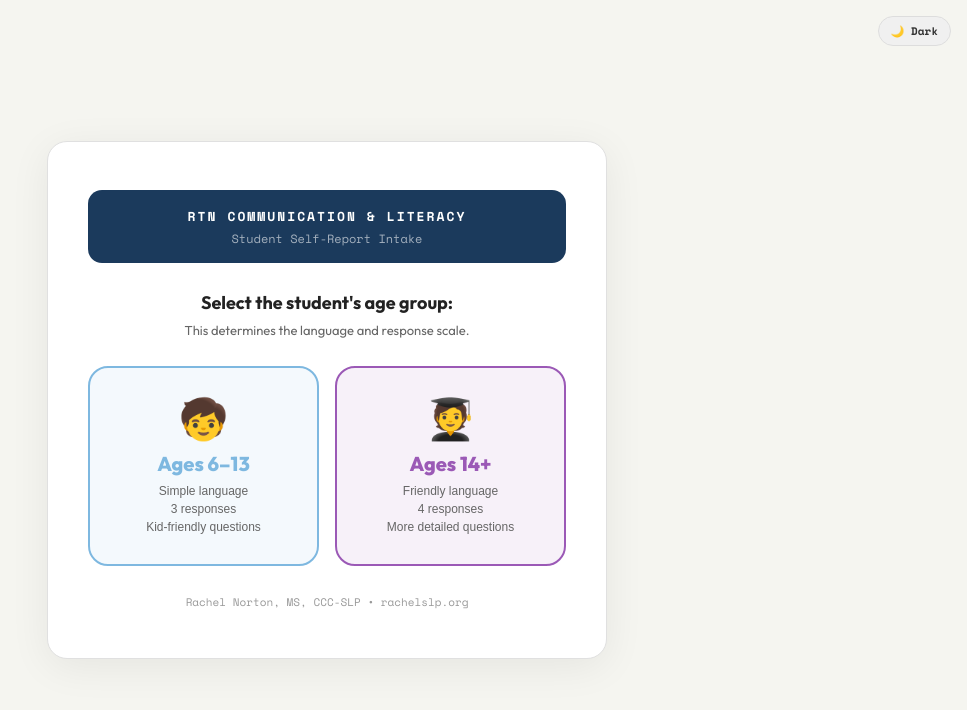
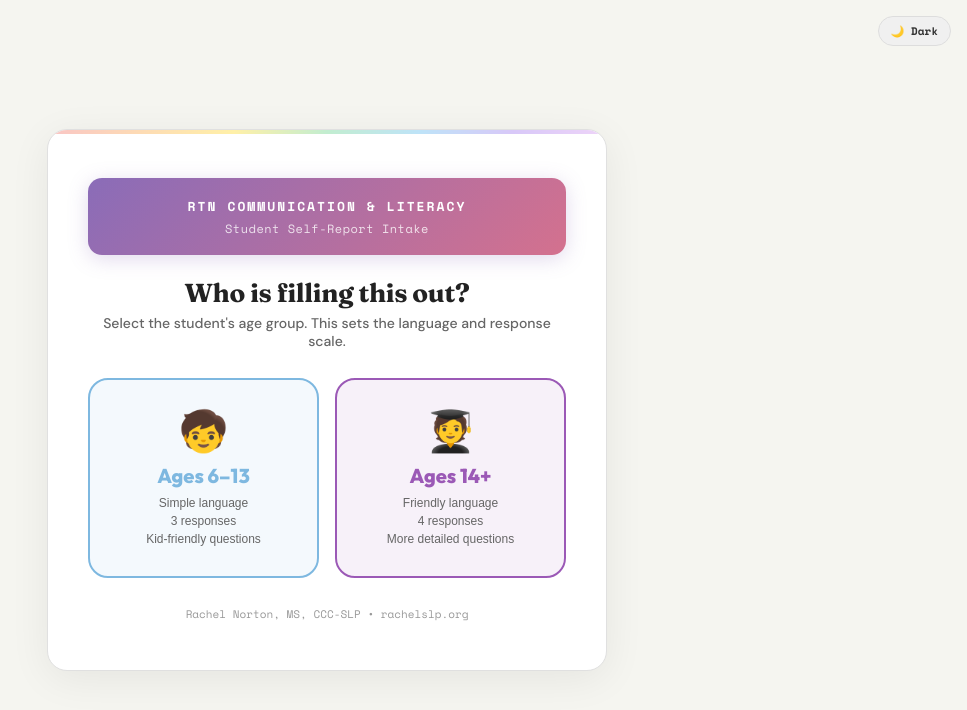
Before and after one commit to traumainformedslp-rachel/rtn-digital-intake, a React (Vite) app: page / in a window 1280 px wide. Shown: the top 710 px of the page, without its empty margins (313-1280 px from the left). Built offline with nearby package versions, Linux system fonts and the light colour scheme.

Commit message:
Add files via upload

```diff
--- a/index.html
+++ b/index.html
@@ -7,7 +7,7 @@
     <meta name="description" content="Interactive student self-report intake form for SLPs and reading specialists. Neurodiversity-affirming, strengths-based, evidence-informed." />
     <link rel="preconnect" href="https://fonts.googleapis.com" />
     <link rel="preconnect" href="https://fonts.gstatic.com" crossorigin />
-    <link href="https://fonts.googleapis.com/css2?family=Outfit:wght@300;400;600;700;800&family=Space+Mono:wght@400;700&display=swap" rel="stylesheet" />
+    <link href="https://fonts.googleapis.com/css2?family=Fraunces:opsz,wght@9..144,400;9..144,600;9..144,700&family=DM+Sans:wght@400;500;600;700&family=Outfit:wght@300;400;600;700;800&family=Space+Mono:wght@400;700&display=swap" rel="stylesheet" />
   </head>
   <body>
     <div id="root"></div>
--- a/src/App.jsx
+++ b/src/App.jsx
@@ -1,27 +1,32 @@
 import { useState, createContext, useContext } from "react";
 
 // ───────────── THEME ─────────────
+
+const GRADIENT = "linear-gradient(135deg, #8a6cb8, #d4718e)";
+const RAINBOW = "linear-gradient(90deg, #F9C5C5, #FDDBB4, #FFF0A8, #C2EDD0, #BEE3F8, #D8C8F8, #EED4F8)";
 
 const themes = {
   dark: {
     bg: "#0a0a0a", card: "#111111", border: "#1e1e1e", inputBg: "#0a0a0a",
     text: "#e8e8e8", textMuted: "#888", textDim: "#555", textSub: "#aaa",
-    accent: "#7eb8e0", checkColor: "#7eb8e0", checkBg: "#0c1520",
+    accent: "#b9a0dc", checkColor: "#b9a0dc", checkBg: "#1a1226",
     welcomeBg: "#111", welcomeBorder: "#1e1e1e",
     rowBg: "#0d0d0d", rowBgSel: "#111",
     btnBorder: "#333", btnBg: "#1a1a1a",
     footerBg: "#111", stickyBg: "#111",
     printBtnBg: "#fff", printBtnColor: "#0a0a0a",
+    gradient: GRADIENT, rainbow: RAINBOW,
   },
   light: {
     bg: "#f5f5f0", card: "#ffffff", border: "#e0e0e0", inputBg: "#fafafa",
     text: "#222222", textMuted: "#666", textDim: "#999", textSub: "#555",
-    accent: "#3B7DD8", checkColor: "#3B7DD8", checkBg: "#EAF2FF",
-    welcomeBg: "#fff8f0", welcomeBorder: "#ffe0c8",
-    rowBg: "#fafbfc", rowBgSel: "#f8fdf8",
+    accent: "#8a6cb8", checkColor: "#8a6cb8", checkBg: "#F3EEFA",
+    welcomeBg: "#fbf6ff", welcomeBorder: "#ebdef7",
+    rowBg: "#fafbfc", rowBgSel: "#fbf6ff",
     btnBorder: "#e0e0e0", btnBg: "#fafafa",
     footerBg: "#fff", stickyBg: "#fff",
     printBtnBg: "#222", printBtnColor: "#fff",
+    gradient: GRADIENT, rainbow: RAINBOW,
   },
 };
 
@@ -372,13 +377,14 @@ export default function App() {
       <style>{globalCSS}</style>
       <div style={{ minHeight: "100vh", display: "flex", flexDirection: "column", alignItems: "center", justifyContent: "center", fontFamily: "'Outfit',sans-serif", padding: 24 }}>
         <div style={{ position: "fixed", top: 16, right: 16 }}><ThemeToggle dark={dark} toggle={toggle} /></div>
-        <div style={{ background: t.card, borderRadius: 20, padding: "48px 40px", maxWidth: 560, width: "100%", boxShadow: dark ? "none" : "0 8px 40px #0001", textAlign: "center", border: `1px solid ${t.border}` }}>
-          <div style={{ background: dark ? "#111" : "#1B3A5C", borderRadius: 14, padding: "16px 20px", marginBottom: 28, border: dark ? "2px solid #7eb8e0" : "none" }}>
-            <div style={{ color: dark ? "#7eb8e0" : "#fff", fontFamily: "'Space Mono',monospace", fontWeight: 700, fontSize: 13, letterSpacing: 2, textTransform: "uppercase" }}>RTN COMMUNICATION & LITERACY</div>
-            <div style={{ color: dark ? "#555" : "#ffffff99", fontSize: 12, fontFamily: "'Space Mono',monospace", marginTop: 4 }}>Student Self-Report Intake</div>
+        <div style={{ background: t.card, borderRadius: 20, padding: "48px 40px", maxWidth: 560, width: "100%", boxShadow: dark ? "none" : "0 8px 40px #0001", textAlign: "center", border: `1px solid ${t.border}`, overflow: "hidden", position: "relative" }}>
+          <div aria-hidden="true" style={{ position: "absolute", top: 0, left: 0, right: 0, height: 4, background: t.rainbow }} />
+          <div style={{ background: t.gradient, borderRadius: 14, padding: "18px 20px", marginBottom: 24, boxShadow: "0 4px 20px rgba(138,108,184,0.25)" }}>
+            <div style={{ color: "#fff", fontFamily: "'Space Mono',monospace", fontWeight: 700, fontSize: 13, letterSpacing: 2, textTransform: "uppercase" }}>RTN COMMUNICATION & LITERACY</div>
+            <div style={{ color: "#ffffffcc", fontSize: 12, fontFamily: "'Space Mono',monospace", marginTop: 4, letterSpacing: 0.5 }}>Student Self-Report Intake</div>
           </div>
-          <div style={{ fontSize: 18, fontWeight: 700, color: t.text, marginBottom: 8, fontFamily: "'Outfit',sans-serif" }}>Select the student's age group:</div>
-          <div style={{ fontSize: 13, color: t.textMuted, marginBottom: 28 }}>This determines the language and response scale.</div>
+          <div style={{ fontSize: 26, fontWeight: 700, color: t.text, marginBottom: 6, fontFamily: "'Fraunces', Georgia, serif", letterSpacing: -0.3, lineHeight: 1.1 }}>Who is filling this out?</div>
+          <div style={{ fontSize: 14, fontWeight: 500, color: t.textMuted, marginBottom: 28, fontFamily: "'DM Sans', sans-serif" }}>Select the student's age group. This sets the language and response scale.</div>
           <div style={{ display: "flex", gap: 16 }}>
             {[
               ["young", "🧒", "Ages 6–13", "#7eb8e0", "Simple language\n3 responses\nKid-friendly questions"],
@@ -423,7 +429,7 @@ export default function App() {
             <ThemeToggle dark={dark} toggle={toggle} />
             <button onClick={reset} style={{ padding: "7px 14px", borderRadius: 10, border: `1.5px solid ${t.border}`, background: "transparent", color: t.textMuted, fontWeight: 700, cursor: "pointer", fontSize: 12, fontFamily: "'Space Mono',monospace" }}>↩ Start Over</button>
             <button onClick={saveJSON} style={{ padding: "7px 14px", borderRadius: 10, border: `1.5px solid ${t.border}`, background: "transparent", color: t.text, fontWeight: 700, cursor: "pointer", fontSize: 12, fontFamily: "'Space Mono',monospace" }}>💾 Save</button>
-            <button onClick={() => window.print()} style={{ padding: "7px 14px", borderRadius: 10, border: "none", background: t.accent, color: dark ? "#0a0a0a" : "#fff", fontWeight: 700, cursor: "pointer", fontSize: 12, fontFamily: "'Space Mono',monospace" }}>🖨 Print</button>
+            <button onClick={() => window.print()} style={{ padding: "7px 16px", borderRadius: 999, border: "none", background: t.gradient, color: "#fff", fontWeight: 700, cursor: "pointer", fontSize: 12, fontFamily: "'Space Mono',monospace", boxShadow: "0 3px 12px rgba(138,108,184,0.25)" }}>🖨 Print</button>
           </div>
         </div>
 
@@ -523,7 +529,7 @@ export default function App() {
 
           {/* Close */}
           <div style={{ background: dark ? versionColor + "10" : (y ? "linear-gradient(135deg,#EBF7EE,#D6FADC)" : "linear-gradient(135deg,#E0F5F5,#D4F1F7)"), borderRadius: 14, padding: "20px 24px", marginTop: 28, textAlign: "center", border: `1px solid ${dark ? versionColor + "33" : (y ? "#B8E6C0" : "#A8DDE6")}` }}>
-            <div style={{ fontSize: 22, fontWeight: 800, color: dark ? versionColor : "#1B3A5C", fontFamily: "'Outfit',sans-serif" }}>{y ? "You're all done — awesome job! 🎉" : "You're all done — nice work! 🎉"}</div>
+            <div style={{ fontSize: 26, fontWeight: 700, color: dark ? versionColor : "#1B3A5C", fontFamily: "'Fraunces', Georgia, serif", letterSpacing: -0.3 }}>{y ? "You're all done. Awesome job! 🎉" : "You're all done. Nice work! 🎉"}</div>
             <div style={{ fontSize: 13, color: t.textMuted, marginTop: 4 }}>{y ? "Everything you shared is private and will help us make sure the support you get really fits YOU." : "Everything you shared is private and will help us figure out the best way to support you."}</div>
           </div>
           <div style={{ display: "flex", gap: 16, marginTop: 20, alignItems: "flex-end" }}>
@@ -537,7 +543,7 @@ export default function App() {
         <div className="no-print" style={{ position: "sticky", bottom: 0, background: t.footerBg, padding: "12px 24px", borderRadius: "16px 16px 0 0", boxShadow: dark ? "0 -4px 20px #0002" : "0 -4px 20px #0001", display: "flex", justifyContent: "center", gap: 12, marginTop: 8, border: `1px solid ${t.border}`, borderBottom: "none" }}>
           <button onClick={reset} style={{ padding: "12px 24px", borderRadius: 12, border: `2px solid ${t.border}`, background: t.card, color: t.textMuted, fontWeight: 700, cursor: "pointer", fontSize: 14, fontFamily: "'Outfit',sans-serif" }}>↩ Start Over</button>
           <button onClick={saveJSON} style={{ padding: "12px 24px", borderRadius: 12, border: `2px solid ${t.accent}`, background: t.card, color: t.accent, fontWeight: 700, cursor: "pointer", fontSize: 14, fontFamily: "'Outfit',sans-serif" }}>💾 Save as File</button>
-          <button onClick={() => window.print()} style={{ padding: "12px 24px", borderRadius: 12, border: "none", background: t.printBtnBg, color: t.printBtnColor, fontWeight: 700, cursor: "pointer", fontSize: 14, fontFamily: "'Outfit',sans-serif" }}>🖨 Print / Save PDF</button>
+          <button onClick={() => window.print()} style={{ padding: "12px 28px", borderRadius: 999, border: "none", background: t.gradient, color: "#fff", fontWeight: 700, cursor: "pointer", fontSize: 14, fontFamily: "'Outfit',sans-serif", boxShadow: "0 3px 14px rgba(138,108,184,0.3)" }}>🖨 Print / Save PDF</button>
         </div>
       </div>
     </ThemeCtx.Provider>
```
